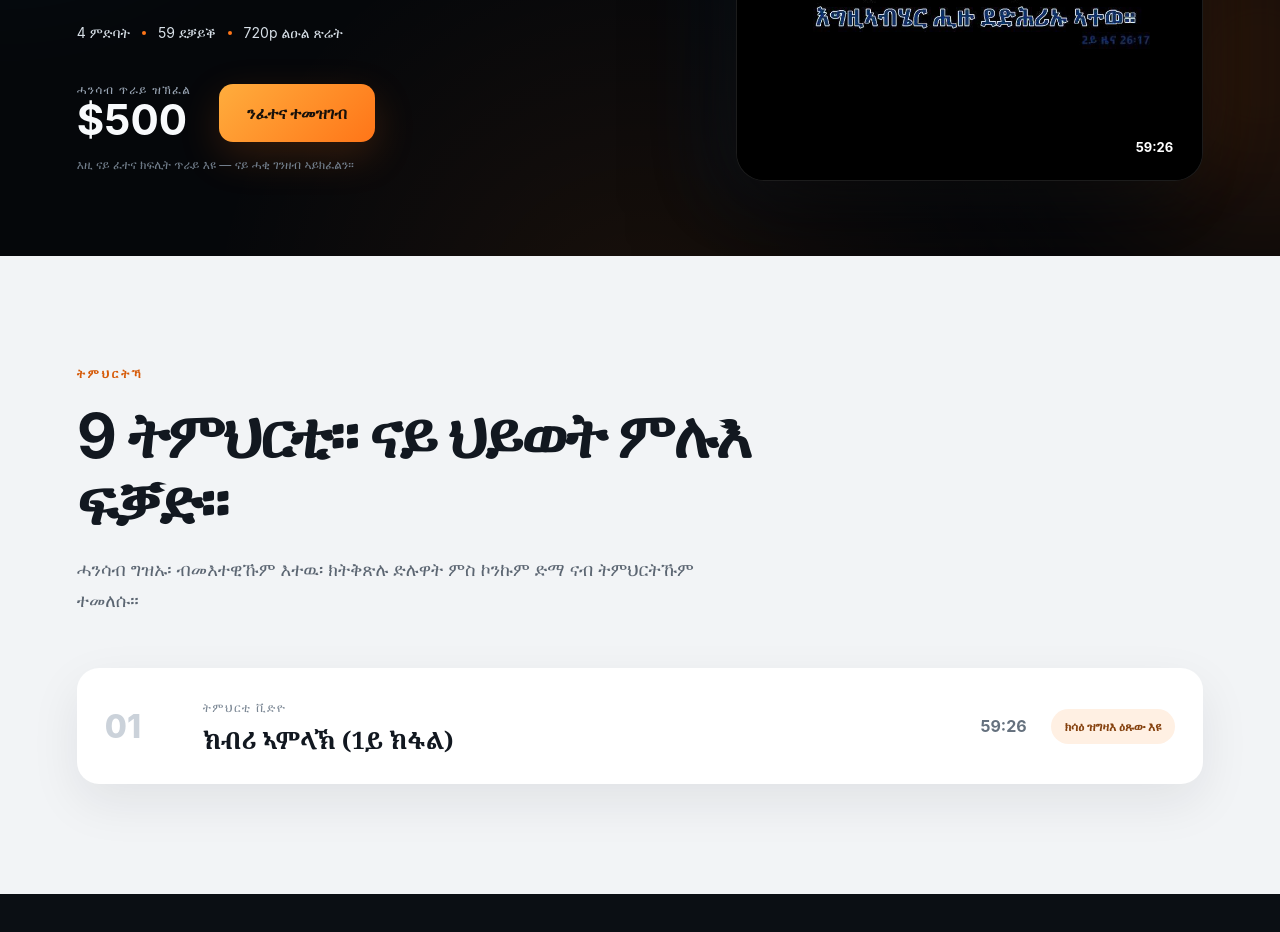
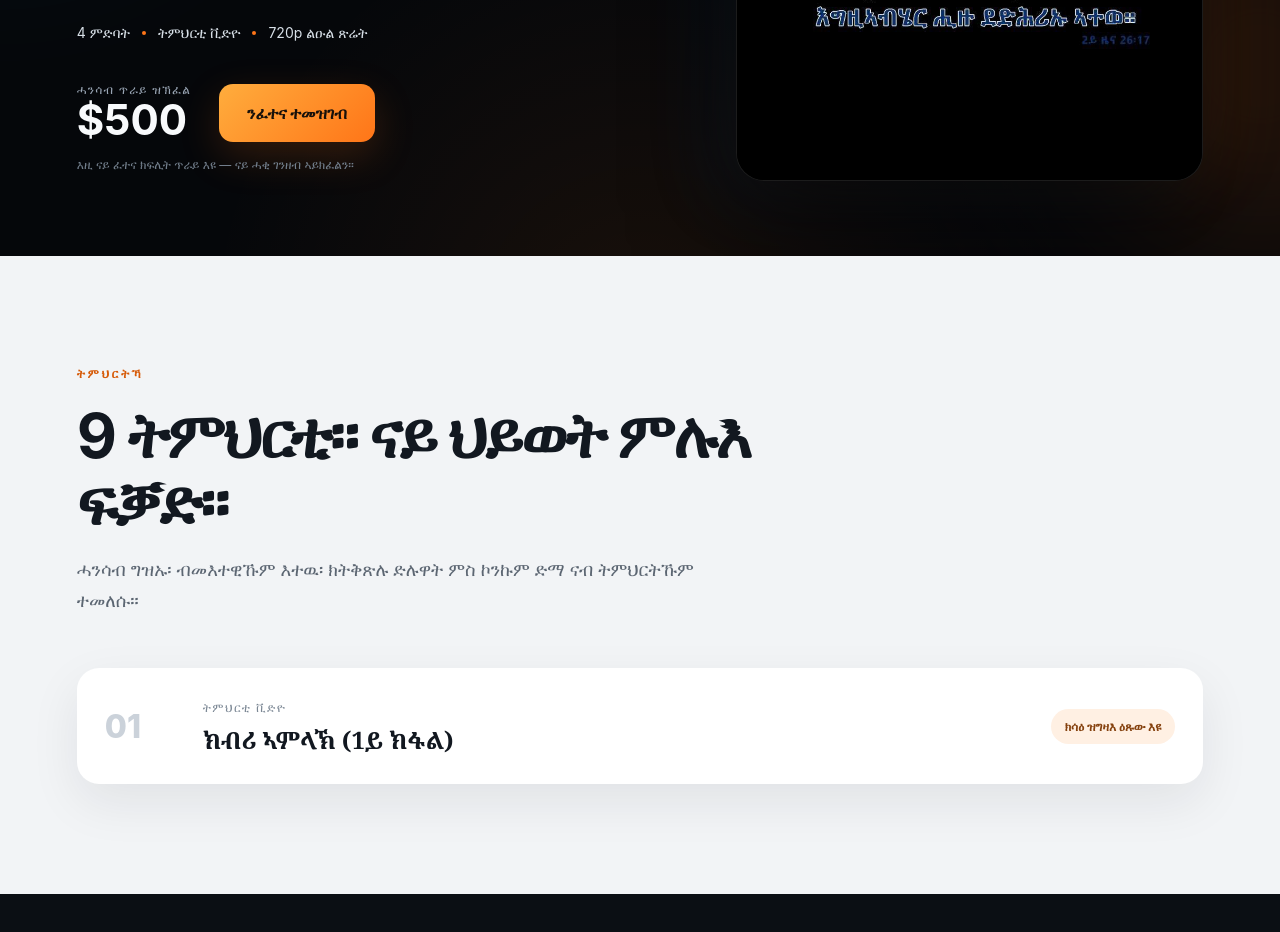
Before and after one commit to Mawitey/80-bold-priest, a Next.js app: page / in a window 1280 px wide. Shown: the part 560-1492 px from the top of the page. Built offline with nearby package versions, Linux system fonts and the light colour scheme.

Commit message:
fixed video minutes dispayed

```diff
--- a/app/globals.css
+++ b/app/globals.css
@@ -52,7 +52,6 @@ h1 span { display: block; margin-top: 10px; color: transparent; -webkit-text-str
 .logo-frame img { width: 100%; height: 100%; object-fit: cover; display: block; }
 .play-badge { position: absolute; left: -32px; top: 44%; width: 72px; height: 72px; display: grid; place-items: center; color: #0a0d11; border-radius: 50%; background: #fff; box-shadow: 0 14px 50px rgba(0,0,0,.45); }
 .play-badge svg { width: 28px; height: 28px; margin-left: 4px; }
-.duration { position: absolute; right: 18px; bottom: 18px; padding: 8px 12px; border-radius: 10px; background: rgba(0,0,0,.8); color: #fff; font-weight: 700; font-size: 13px; }
 
 .course-section, .included-section { padding: 110px clamp(24px, 6vw, 88px); }
 .course-section { background: #f2f4f6; color: #121820; }
@@ -60,11 +59,10 @@ h1 span { display: block; margin-top: 10px; color: transparent; -webkit-text-str
 .section-heading .eyebrow, .included-section .eyebrow { color: #d65a08; }
 h2 { margin: 0; font-size: clamp(38px, 5vw, 62px); line-height: 1.08; letter-spacing: -.035em; }
 .section-heading > p:last-child { color: #5c6672; font-size: 18px; line-height: 1.7; }
-.lesson-card { margin-top: 52px; padding: 28px; display: grid; grid-template-columns: 74px 1fr auto auto; align-items: center; gap: 24px; border-radius: 22px; background: #fff; box-shadow: 0 18px 50px rgba(22,31,43,.08); }
+.lesson-card { margin-top: 52px; padding: 28px; display: grid; grid-template-columns: 74px 1fr auto; align-items: center; gap: 24px; border-radius: 22px; background: #fff; box-shadow: 0 18px 50px rgba(22,31,43,.08); }
 .lesson-number { color: #cbd2da; font-size: 32px; font-weight: 800; }
 .lesson-info span { color: #7b8794; font-size: 12px; text-transform: uppercase; letter-spacing: .12em; }
 .lesson-info h3 { margin: 7px 0 0; font-family: "Noto Serif Ethiopic", Georgia, serif; font-size: 24px; }
-.lesson-duration { color: #65717e; font-weight: 700; }
 .locked { padding: 10px 14px; border-radius: 999px; color: #85410e; background: #fff0e3; font-size: 12px; font-weight: 700; }
 
 .included-section { background: var(--panel); }
--- a/app/page.tsx
+++ b/app/page.tsx
@@ -26,7 +26,7 @@ export default function Home() {
     subtitle: "ቤተ መጻሕፍቲ ቪድዮ",
     intro: "ካብ ዝደለኻዮ መሳርሒ፡ ብናትካ ፍጥነት ክትከታተሎ እትኽእል ዝተዳለወ ትምህርቲ ቪድዮ።",
     categories: "4 ምድባት",
-    minutes: "59 ደቓይቕ",
+    lessons: "ትምህርቲ ቪድዮ",
     quality: "720p ልዑል ጽሬት",
     once: "ሓንሳብ ጥራይ ዝኽፈል",
     enroll: "ንፈተና ተመዝገብ",
@@ -55,7 +55,7 @@ export default function Home() {
     subtitle: "Video Library",
     intro: "Video teaching you can watch on any device, at your own pace, wherever you are.",
     categories: "4 categories",
-    minutes: "59 minutes",
+    lessons: "Video lessons",
     quality: "720p HD",
     once: "One-time payment",
     enroll: "Test enrollment",
@@ -103,7 +103,7 @@ export default function Home() {
           <div className="hero-meta">
             <span>{t.categories}</span>
             <span className="dot" />
-            <span>{t.minutes}</span>
+            <span>{t.lessons}</span>
             <span className="dot" />
             <span>{t.quality}</span>
           </div>
@@ -127,7 +127,6 @@ export default function Home() {
             <img src="/bold-priest-logo.png" alt="ኣርማ 80 ተባዕ ካህን" />
           </div>
           <div className="play-badge"><PlayIcon /></div>
-          <span className="duration">59:26</span>
         </div>
       </section>
 
@@ -144,7 +143,6 @@ export default function Home() {
             <span>{t.videoLesson}</span>
             <h3>{t.lessonTitle}</h3>
           </div>
-          <div className="lesson-duration">59:26</div>
           <div className="locked">{t.locked}</div>
         </article>
       </section>
```
